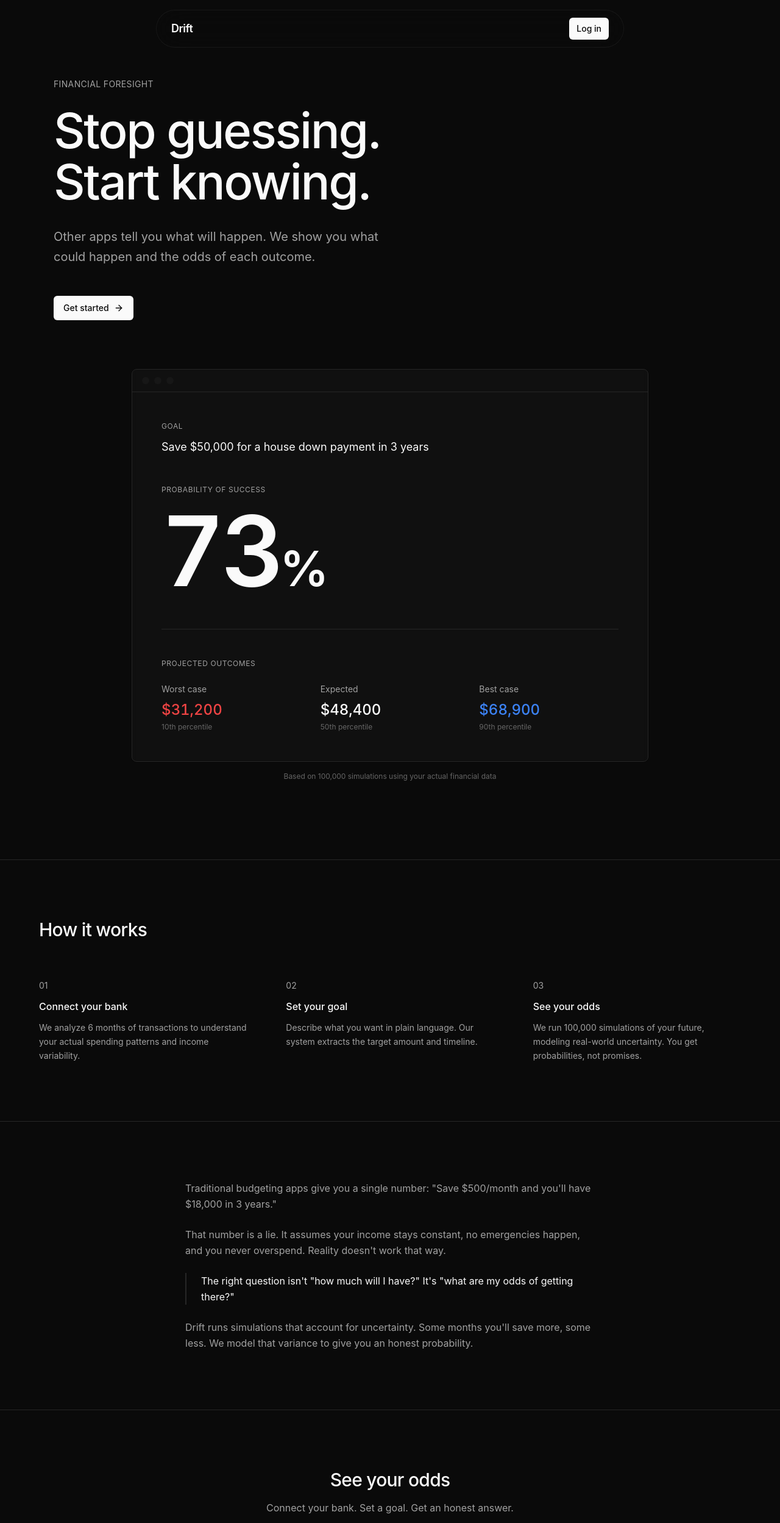
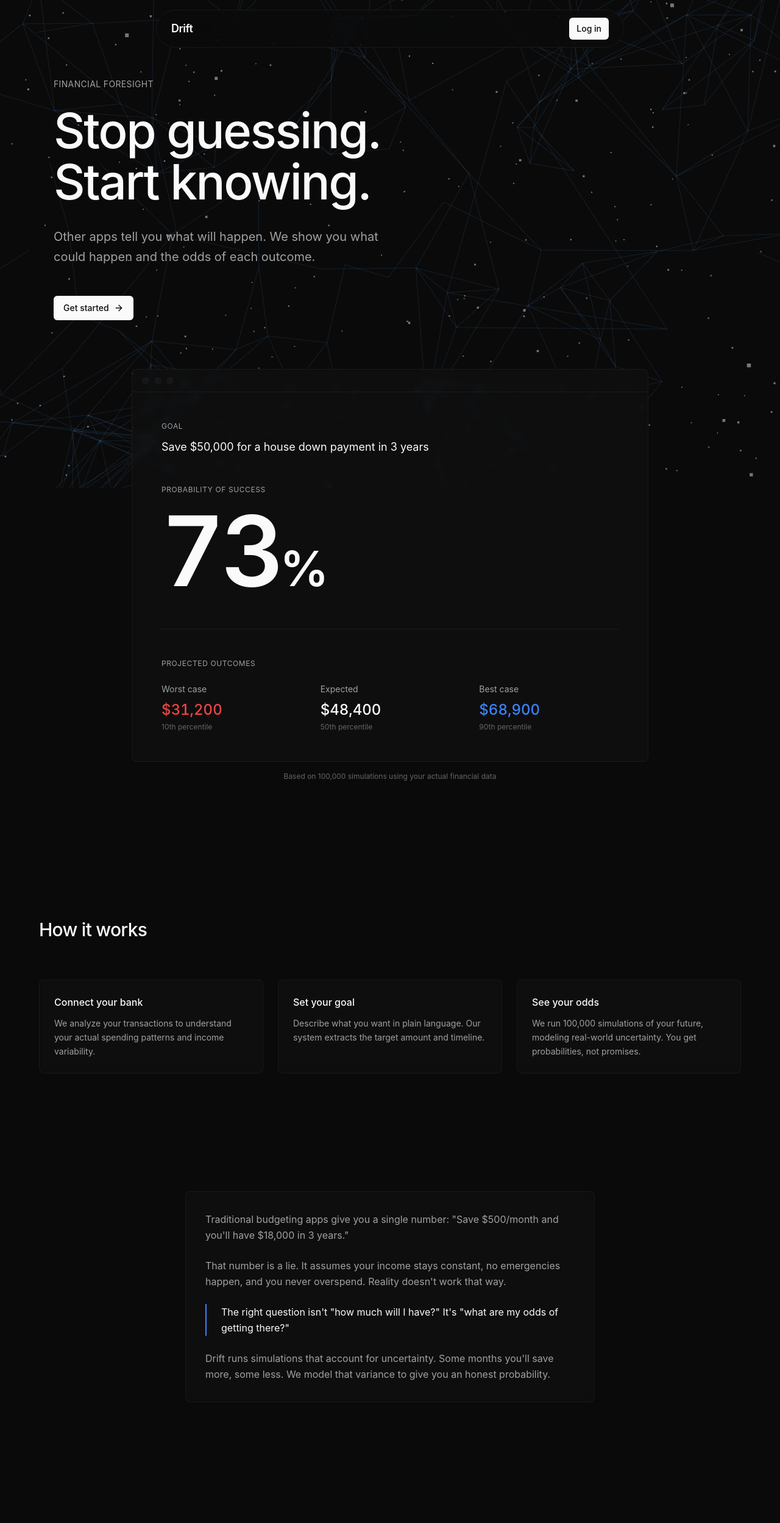
Before and after one commit to aadit2805/drift, a Next.js app in the folder apps/web/: page / in a window 1280 px wide. Shown: the top 2497 px of the page at 61% size. Built offline with nearby package versions, Linux system fonts and the light colour scheme.

Commit message:
three.js for background on landing page

```diff
--- a/apps/web/app/page.tsx
+++ b/apps/web/app/page.tsx
@@ -1,13 +1,32 @@
 'use client'
 
+import dynamic from 'next/dynamic'
 import Link from 'next/link'
 import { ArrowRight } from 'lucide-react'
 import { Button } from '@/components/ui/button'
 import { Card } from '@/components/ui/card'
 
+// Dynamic import to avoid SSR issues with Three.js
+const ParticleField = dynamic(
+  () => import('@/components/ParticleField').then((mod) => mod.ParticleField),
+  { ssr: false }
+)
+
+// Accent line divider component
+function AccentLine() {
+  return (
+    <div className="relative z-10 max-w-6xl mx-auto px-6">
+      <div className="h-px bg-gradient-to-r from-transparent via-[hsl(var(--accent))/30] to-transparent" />
+    </div>
+  )
+}
+
 export default function Home() {
   return (
     <div className="min-h-screen bg-background text-foreground">
+      {/* 3D Particle Background - covers entire page */}
+      <ParticleField className="z-0 pointer-events-none" particleCount={400} />
+
       {/* Nav - frosted glass */}
       <nav className="fixed top-4 left-1/2 -translate-x-1/2 z-50 flex items-center justify-between px-6 py-3 max-w-3xl w-[calc(100%-2rem)] rounded-full bg-background/60 backdrop-blur-xl border border-border/50">
         <Link href="/" className="text-lg font-semibold tracking-tight">
@@ -21,7 +40,8 @@ export default function Home() {
       </nav>
 
       {/* Hero */}
-      <section className="px-6 pt-32 pb-20 max-w-6xl mx-auto">
+      <section className="relative z-10 px-6 pt-32 pb-20 max-w-6xl mx-auto">
+        <div>
           <p className="text-muted-foreground text-sm mb-6 tracking-wide uppercase">
             Financial foresight
           </p>
@@ -38,13 +58,14 @@ export default function Home() {
               <ArrowRight className="w-4 h-4" />
             </Link>
           </Button>
+        </div>
       </section>
 
       {/* Product Preview */}
-      <section className="px-6 pb-32 max-w-4xl mx-auto">
-        <Card className="overflow-hidden hover:translate-y-0 bg-card/80 backdrop-blur-sm">
+      <section className="relative z-10 px-6 pb-32 max-w-4xl mx-auto">
+        <Card className="overflow-hidden hover:translate-y-0 bg-card/60 backdrop-blur-sm border-border/50">
           {/* Window chrome */}
-          <div className="flex items-center gap-2 px-4 py-3 border-b border-border">
+          <div className="flex items-center gap-2 px-4 py-3 border-b border-border/50">
             <div className="w-3 h-3 rounded-full bg-muted" />
             <div className="w-3 h-3 rounded-full bg-muted" />
             <div className="w-3 h-3 rounded-full bg-muted" />
@@ -67,7 +88,7 @@ export default function Home() {
             </div>
 
             {/* Divider */}
-            <div className="h-px bg-border mb-12" />
+            <div className="h-px bg-border/50 mb-12" />
 
             {/* Outcomes */}
             <div>
@@ -98,57 +119,62 @@ export default function Home() {
         </p>
       </section>
 
+      <AccentLine />
+
       {/* How it works */}
-      <section className="px-6 py-24 border-t border-border">
+      <section className="relative z-10 px-6 py-24">
         <div className="max-w-6xl mx-auto">
           <h2 className="text-3xl font-medium tracking-tight mb-16">How it works</h2>
 
-          <div className="grid md:grid-cols-3 gap-12 md:gap-16">
-            <div>
-              <p className="text-muted-foreground text-sm mb-3">01</p>
+          <div className="grid md:grid-cols-3 gap-6">
+            <Card className="p-6 bg-card/60 backdrop-blur-sm border-border/50 hover:bg-card/80 transition-colors">
               <h3 className="font-medium mb-3">Connect your bank</h3>
               <p className="text-muted-foreground text-sm leading-relaxed">
-                We analyze 6 months of transactions to understand your actual spending patterns and income variability.
+                We analyze your transactions to understand your actual spending patterns and income variability.
               </p>
-            </div>
-            <div>
-              <p className="text-muted-foreground text-sm mb-3">02</p>
+            </Card>
+            <Card className="p-6 bg-card/60 backdrop-blur-sm border-border/50 hover:bg-card/80 transition-colors">
               <h3 className="font-medium mb-3">Set your goal</h3>
               <p className="text-muted-foreground text-sm leading-relaxed">
                 Describe what you want in plain language. Our system extracts the target amount and timeline.
               </p>
-            </div>
-            <div>
-              <p className="text-muted-foreground text-sm mb-3">03</p>
+            </Card>
+            <Card className="p-6 bg-card/60 backdrop-blur-sm border-border/50 hover:bg-card/80 transition-colors">
               <h3 className="font-medium mb-3">See your odds</h3>
               <p className="text-muted-foreground text-sm leading-relaxed">
                 We run 100,000 simulations of your future, modeling real-world uncertainty. You get probabilities, not promises.
               </p>
-            </div>
+            </Card>
           </div>
         </div>
       </section>
 
+      <AccentLine />
+
       {/* The pitch */}
-      <section className="px-6 py-24 border-t border-border">
+      <section className="relative z-10 px-6 py-24">
         <div className="max-w-2xl mx-auto">
+          <Card className="p-8 bg-card/60 backdrop-blur-sm border-border/50">
             <p className="text-muted-foreground leading-relaxed mb-6">
               Traditional budgeting apps give you a single number: "Save $500/month and you'll have $18,000 in 3 years."
             </p>
             <p className="text-muted-foreground leading-relaxed mb-6">
               That number is a lie. It assumes your income stays constant, no emergencies happen, and you never overspend. Reality doesn't work that way.
             </p>
-          <p className="text-foreground leading-relaxed mb-6 border-l-2 border-border pl-6">
+            <p className="text-foreground leading-relaxed mb-6 border-l-2 border-l-[hsl(var(--accent))] pl-6">
               The right question isn't "how much will I have?" It's "what are my odds of getting there?"
             </p>
             <p className="text-muted-foreground leading-relaxed">
               Drift runs simulations that account for uncertainty. Some months you'll save more, some less. We model that variance to give you an honest probability.
             </p>
+          </Card>
         </div>
       </section>
 
+      <AccentLine />
+
       {/* CTA */}
-      <section className="px-6 py-24 border-t border-border">
+      <section className="relative z-10 px-6 py-24">
         <div className="max-w-xl mx-auto text-center">
           <h2 className="text-3xl font-medium tracking-tight mb-4">See your odds</h2>
           <p className="text-muted-foreground mb-8">
@@ -164,7 +190,7 @@ export default function Home() {
       </section>
 
       {/* Footer */}
-      <footer className="px-6 py-8 border-t border-border">
+      <footer className="relative z-10 px-6 py-8">
         <div className="max-w-6xl mx-auto flex items-center justify-between">
           <span className="text-sm text-muted-foreground">Drift</span>
           <span className="text-xs text-muted-foreground">Built with uncertainty in mind</span>
--- /dev/null
+++ b/apps/web/components/ParticleField.tsx
@@ -0,0 +1,169 @@
+'use client'
+
+import { useRef, useMemo, useEffect } from 'react'
+import { Canvas, useFrame } from '@react-three/fiber'
+import * as THREE from 'three'
+
+function Particles({ count = 500 }: { count?: number }) {
+  const mesh = useRef<THREE.Points>(null)
+  const mouseRef = useRef({ x: 0, y: 0, targetX: 0, targetY: 0 })
+
+  // Track mouse globally
+  useEffect(() => {
+    const handleMouseMove = (e: MouseEvent) => {
+      // Normalize to -1 to 1
+      mouseRef.current.targetX = (e.clientX / window.innerWidth) * 2 - 1
+      mouseRef.current.targetY = (e.clientY / window.innerHeight) * 2 - 1
+    }
+    window.addEventListener('mousemove', handleMouseMove)
+    return () => window.removeEventListener('mousemove', handleMouseMove)
+  }, [])
+
+  // Generate random positions for particles
+  const positions = useMemo(() => {
+    const pos = new Float32Array(count * 3)
+    for (let i = 0; i < count; i++) {
+      pos[i * 3] = (Math.random() - 0.5) * 30      // x
+      pos[i * 3 + 1] = (Math.random() - 0.5) * 20  // y
+      pos[i * 3 + 2] = (Math.random() - 0.5) * 15  // z
+    }
+    return pos
+  }, [count])
+
+  useFrame(({ clock }) => {
+    if (!mesh.current) return
+
+    // Smooth mouse tracking - more responsive
+    mouseRef.current.x += (mouseRef.current.targetX - mouseRef.current.x) * 0.1
+    mouseRef.current.y += (mouseRef.current.targetY - mouseRef.current.y) * 0.1
+
+    // Much stronger rotation based on mouse
+    mesh.current.rotation.y = mouseRef.current.x * 0.5
+    mesh.current.rotation.x = -mouseRef.current.y * 0.4
+
+    // Subtle constant drift
+    mesh.current.rotation.z = Math.sin(clock.elapsedTime * 0.1) * 0.05
+    mesh.current.position.y = Math.sin(clock.elapsedTime * 0.2) * 0.3
+  })
+
+  return (
+    <points ref={mesh}>
+      <bufferGeometry>
+        <bufferAttribute
+          attach="attributes-position"
+          count={count}
+          array={positions}
+          itemSize={3}
+        />
+      </bufferGeometry>
+      <pointsMaterial
+        size={0.08}
+        color="#ffffff"
+        transparent
+        opacity={0.5}
+        sizeAttenuation
+        depthWrite={false}
+        blending={THREE.AdditiveBlending}
+      />
+    </points>
+  )
+}
+
+function Connections({ count = 200 }: { count?: number }) {
+  const linesRef = useRef<THREE.LineSegments>(null)
+  const mouseRef = useRef({ x: 0, y: 0, targetX: 0, targetY: 0 })
+
+  useEffect(() => {
+    const handleMouseMove = (e: MouseEvent) => {
+      mouseRef.current.targetX = (e.clientX / window.innerWidth) * 2 - 1
+      mouseRef.current.targetY = (e.clientY / window.innerHeight) * 2 - 1
+    }
+    window.addEventListener('mousemove', handleMouseMove)
+    return () => window.removeEventListener('mousemove', handleMouseMove)
+  }, [])
+
+  const positions = useMemo(() => {
+    const pos = new Float32Array(count * 3)
+    for (let i = 0; i < count; i++) {
+      pos[i * 3] = (Math.random() - 0.5) * 30
+      pos[i * 3 + 1] = (Math.random() - 0.5) * 20
+      pos[i * 3 + 2] = (Math.random() - 0.5) * 15
+    }
+    return pos
+  }, [count])
+
+  useFrame(({ clock }) => {
+    if (!linesRef.current) return
+
+    mouseRef.current.x += (mouseRef.current.targetX - mouseRef.current.x) * 0.1
+    mouseRef.current.y += (mouseRef.current.targetY - mouseRef.current.y) * 0.1
+
+    linesRef.current.rotation.y = mouseRef.current.x * 0.5
+    linesRef.current.rotation.x = -mouseRef.current.y * 0.4
+    linesRef.current.rotation.z = Math.sin(clock.elapsedTime * 0.1) * 0.05
+    linesRef.current.position.y = Math.sin(clock.elapsedTime * 0.2) * 0.3
+  })
+
+  const linePositions = useMemo(() => {
+    const lines: number[] = []
+    const threshold = 4
+
+    for (let i = 0; i < count; i++) {
+      for (let j = i + 1; j < count; j++) {
+        const dx = positions[i * 3] - positions[j * 3]
+        const dy = positions[i * 3 + 1] - positions[j * 3 + 1]
+        const dz = positions[i * 3 + 2] - positions[j * 3 + 2]
+        const dist = Math.sqrt(dx * dx + dy * dy + dz * dz)
+
+        if (dist < threshold) {
+          lines.push(
+            positions[i * 3], positions[i * 3 + 1], positions[i * 3 + 2],
+            positions[j * 3], positions[j * 3 + 1], positions[j * 3 + 2]
+          )
+        }
+      }
+    }
+
+    return new Float32Array(lines)
+  }, [positions, count])
+
+  return (
+    <lineSegments ref={linesRef}>
+      <bufferGeometry>
+        <bufferAttribute
+          attach="attributes-position"
+          count={linePositions.length / 3}
+          array={linePositions}
+          itemSize={3}
+        />
+      </bufferGeometry>
+      <lineBasicMaterial
+        color="#3b82f6"
+        transparent
+        opacity={0.15}
+        depthWrite={false}
+        blending={THREE.AdditiveBlending}
+      />
+    </lineSegments>
+  )
+}
+
+interface ParticleFieldProps {
+  className?: string
+  particleCount?: number
+}
+
+export function ParticleField({ className = '', particleCount = 400 }: ParticleFieldProps) {
+  return (
+    <div className={`fixed inset-0 ${className}`}>
+      <Canvas
+        camera={{ position: [0, 0, 12], fov: 60 }}
+        style={{ background: 'transparent' }}
+        dpr={[1, 2]}
+      >
+        <Particles count={particleCount} />
+        <Connections count={Math.floor(particleCount * 0.5)} />
+      </Canvas>
+    </div>
+  )
+}
--- a/apps/web/package.json
+++ b/apps/web/package.json
@@ -10,7 +10,9 @@
   },
   "dependencies": {
     "@radix-ui/react-slot": "^1.2.4",
+    "@react-three/fiber": "^8.18.0",
     "@tanstack/react-query": "^5.17.0",
+    "@types/three": "^0.182.0",
     "axios": "^1.6.0",
     "class-variance-authority": "^0.7.0",
     "clsx": "^2.1.0",
@@ -19,7 +21,8 @@
     "react": "^18.2.0",
     "react-dom": "^18.2.0",
     "recharts": "^2.10.0",
-    "tailwind-merge": "^2.2.0"
+    "tailwind-merge": "^2.2.0",
+    "three": "^0.182.0"
   },
   "devDependencies": {
     "@types/node": "^20.10.0",
```
Also changed, not shown: 1 other file (tests, documents, lock files or other folders). Lines whose indentation alone changed are shown as unchanged.
